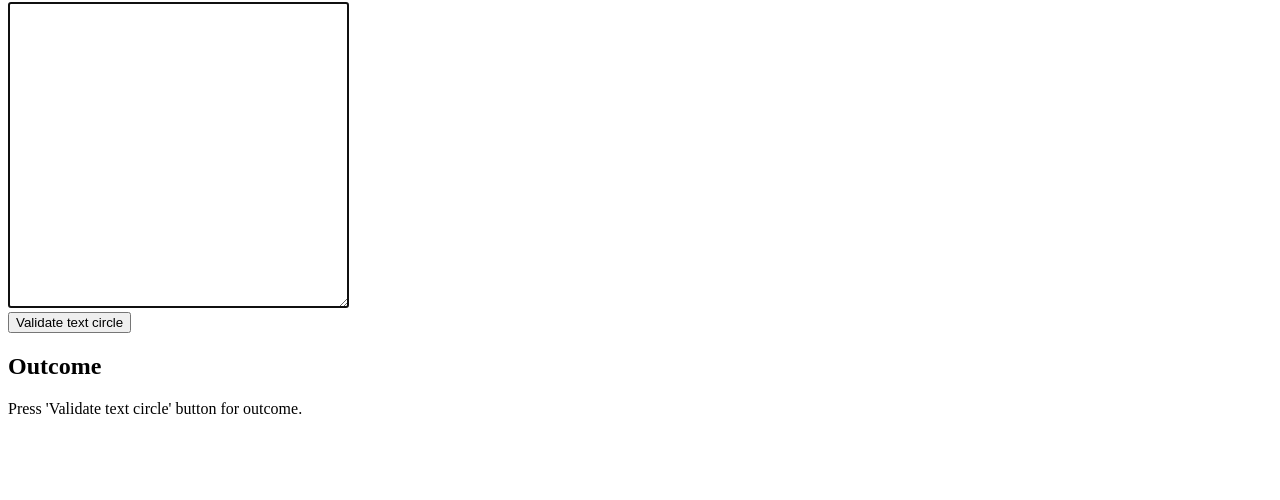
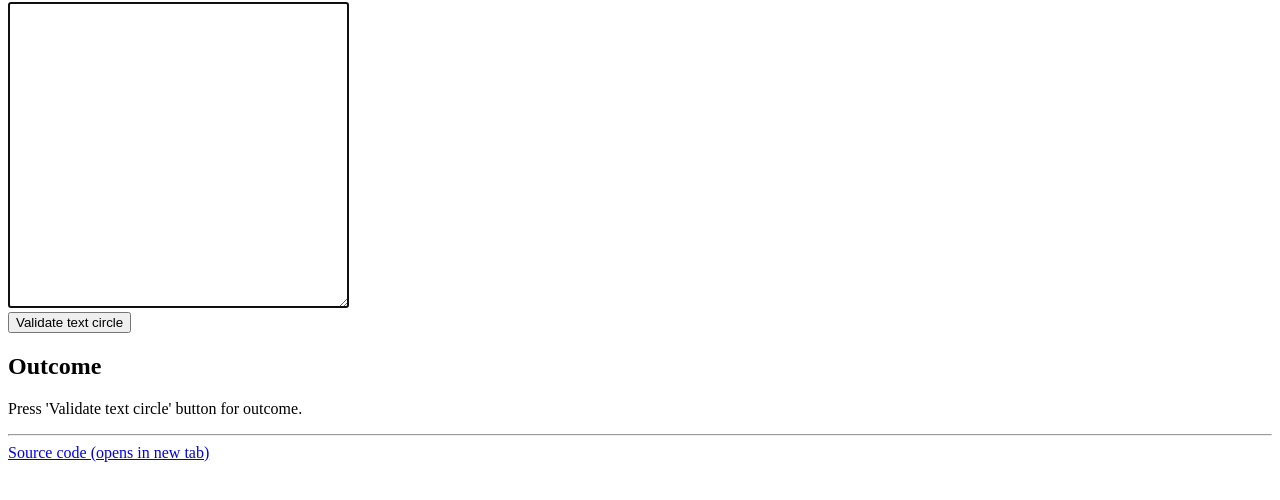
Before and after one commit to trichoplax/text-circle-validator, a plain HTML site: page web/index.html in a window 1280 px wide. Shown: the part 78-578 px from the top of the page. Drawn offline with Linux system fonts and the light colour scheme; no server answers.

Commit message:
Link to source code

```diff
--- a/web/index.html
+++ b/web/index.html
@@ -21,5 +21,7 @@
         <button type="button" id="alert_button">Validate text circle</button>
         <h2>Outcome</h2>
         <p id="outcome_text">Press 'Validate text circle' button for outcome.</p>
+        <hr>
+        <a href="https://github.com/trichoplax/text-circle-validator" target="_blank" title="View the source code on GitHub">Source code (opens in new tab)</a>
     </body>
 </html>
```
Also changed, not shown: 1 other file.
